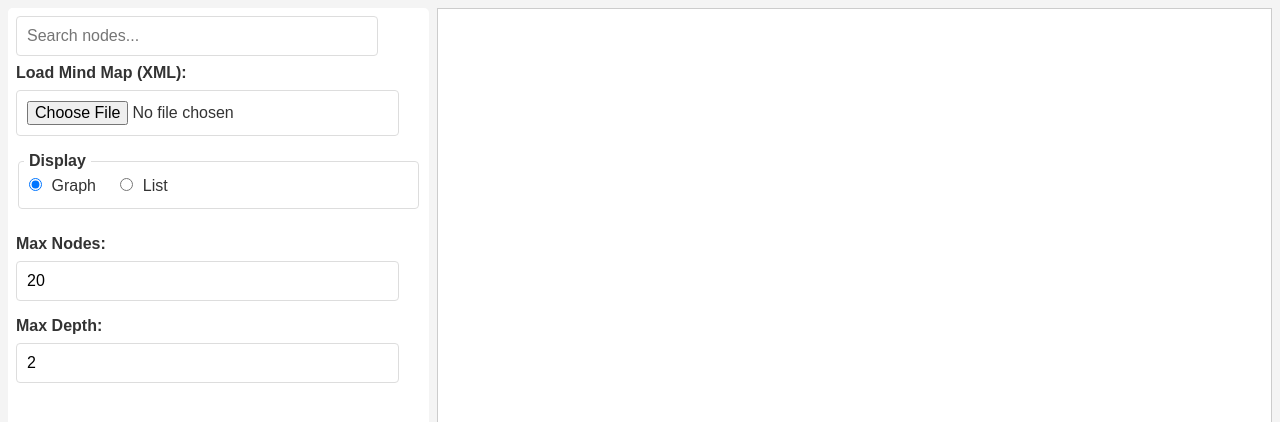
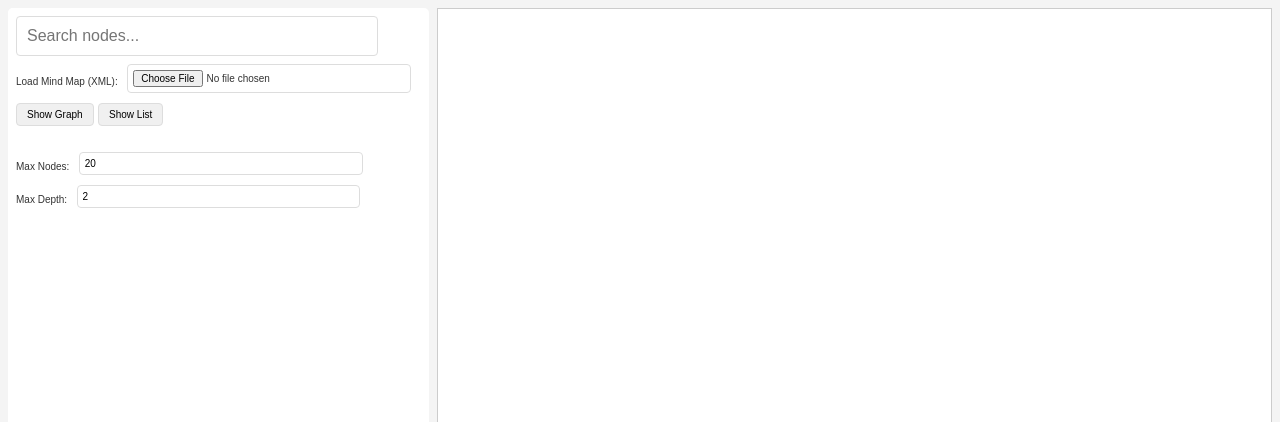
Before and after one commit to url00/FreeplaneWeb, a website with bundled scripts: page src/index.html in a window 1280 px wide. Shown: the top 422 px of the page. Built offline with nearby package versions, Linux system fonts and the light colour scheme.

Commit message:
Updated controls, started shinking UI.

```diff
--- a/src/index.html
+++ b/src/index.html
@@ -17,13 +17,10 @@
         <div class="controls">
             <label for="fileInput">Load Mind Map (XML):</label>
             <input type="file" id="fileInput" accept=".xml, .mm">
-            <fieldset class="display-mode">
-                <legend>Display</legend>
-                <input type="radio" id="displayGraph" name="displayMode" value="graph" checked>
-                <label for="displayGraph">Graph</label>
-                <input type="radio" id="displayList" name="displayMode" value="list">
-                <label for="displayList">List</label>
-            </fieldset>
+            <div class="display-mode">
+                <button id="showGraphBtn">Show Graph</button>
+                <button id="showListBtn">Show List</button>
+            </div>
             <br>
             <label for="nodeLimitInput">Max Nodes:</label>
             <input type="number" id="nodeLimitInput" value="20" min="1">
--- a/src/main.js
+++ b/src/main.js
@@ -8,7 +8,8 @@ document.addEventListener('DOMContentLoaded', () => {
     const listContainerElement = document.getElementById('listContainer');
     const nodeLimitInputElement = document.getElementById('nodeLimitInput');
     const maxDepthInputElement = document.getElementById('maxDepthInput');
-    const displayModeRadios = document.querySelectorAll('input[name="displayMode"]');
+    const showGraphBtn = document.getElementById('showGraphBtn');
+    const showListBtn = document.getElementById('showListBtn');
 
     let currentMindMapData = null;
     let currentDisplayMode = 'graph';
@@ -89,11 +90,8 @@ document.addEventListener('DOMContentLoaded', () => {
         });
     }
 
-    displayModeRadios.forEach(radio => {
-        radio.addEventListener('change', (event) => {
-            switchTab(event.target.value);
-        });
-    });
+    showGraphBtn.addEventListener('click', () => switchTab('graph'));
+    showListBtn.addEventListener('click', () => switchTab('list'));
 
     window.addEventListener('resize', debouncedHandleResize);
 
--- a/src/style.css
+++ b/src/style.css
@@ -52,42 +52,42 @@ main {
 }
 
 .controls label {
-    display: block;
+    display: inline-block;
     margin-bottom: 0.5em;
-    font-weight: bold;
+    font-weight: normal;
+    font-size: 10px;
+    vertical-align: middle;
+    margin-right: 5px;
 }
 
 .controls input[type="file"],
 .controls input[type="number"] {
-    width: calc(100% - 22px);
-    padding: 10px;
+    width: 70%;
+    display: inline-block;
+    vertical-align: middle;
+    padding: 5px;
     margin-bottom: 1em;
     border: 1px solid #ddd;
     border-radius: 4px;
     box-sizing: border-box;
-    font-size: 16px; /* Prevent iOS auto-zoom */
+    font-size: 10px;
 }
 
 .display-mode {
-    border: 1px solid #ddd;
-    border-radius: 4px;
-    padding: 5px;
     margin-bottom: 0.5em;
 }
 
-.display-mode legend {
-    font-weight: bold;
-    padding: 0 5px;
+.display-mode button {
+    padding: 5px 10px;
+    border: 1px solid #ddd;
+    border-radius: 4px;
+    background-color: #f0f0f0;
+    cursor: pointer;
+    font-size: 10px;
 }
 
-.display-mode input[type="radio"] {
-    margin-right: 5px;
-}
-
-.display-mode label {
-    margin-right: 15px;
-    font-weight: normal;
-    display: inline-block;
+.display-mode button:hover {
+    background-color: #e0e0e0;
 }
 
 .display-panel {
```
Also changed, not shown: 3 other files.
